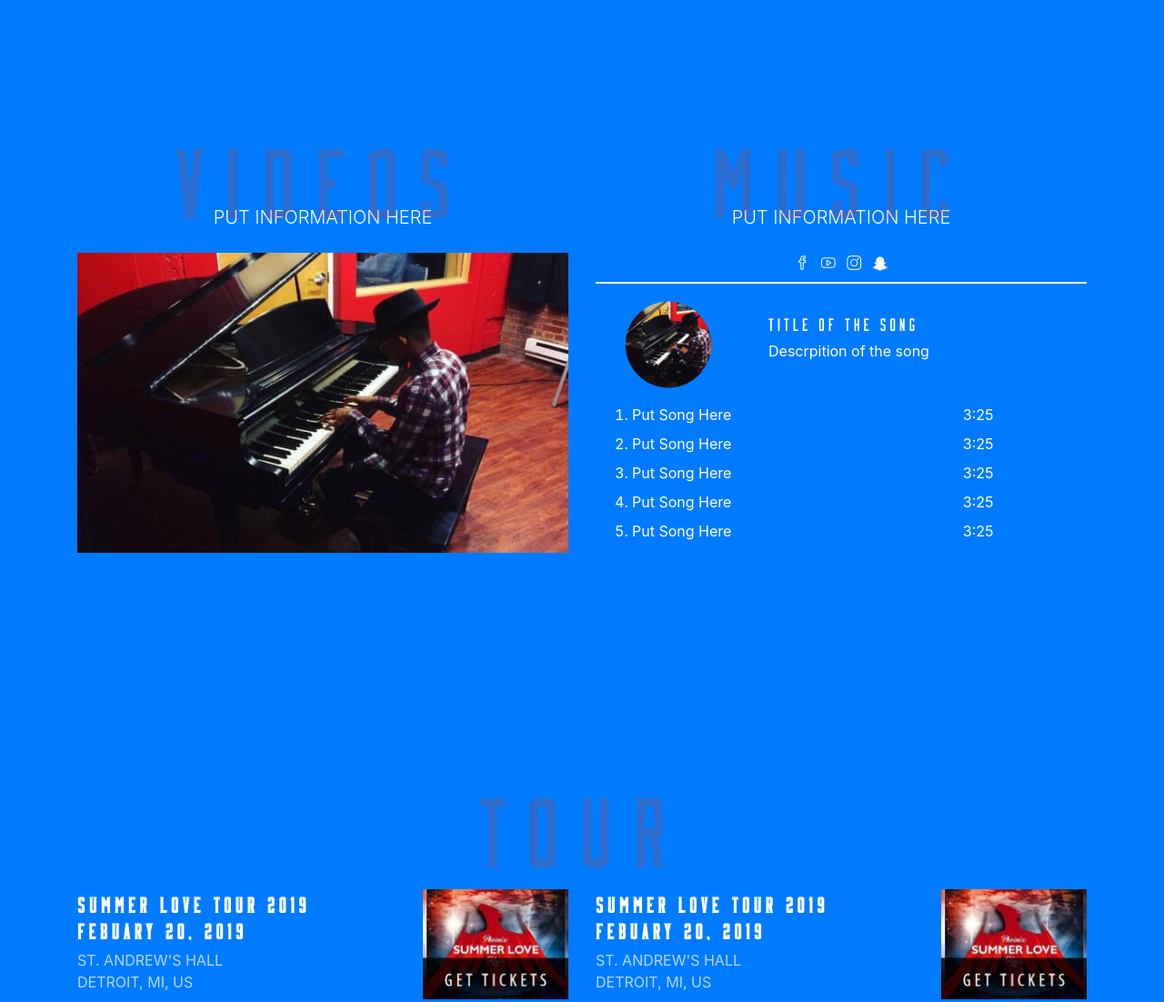
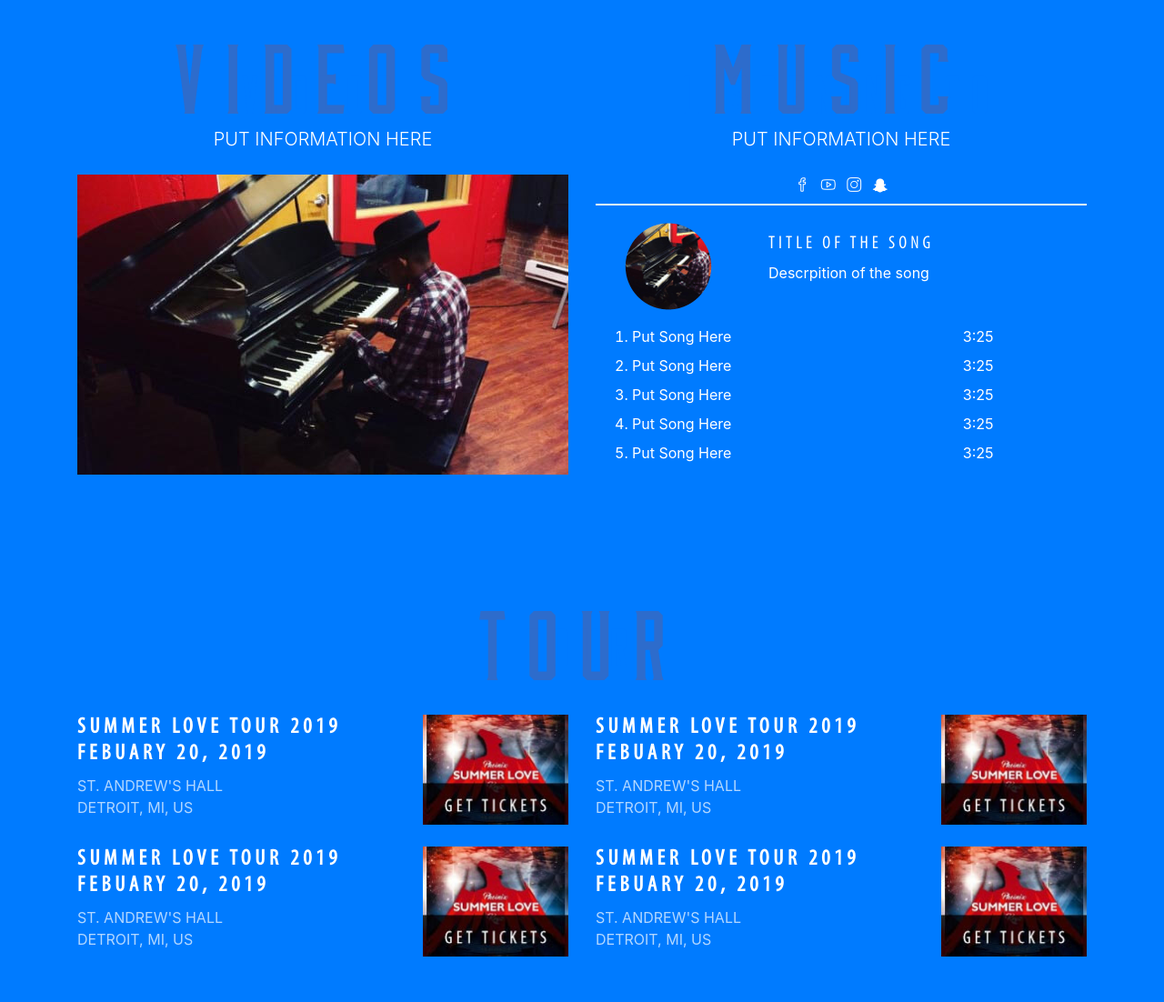
Before and after one commit to albertgarcia420/700brands-test-1, a website with bundled scripts: page index.html in a window 1280 px wide. Shown: the part 882-1984 px from the top of the page at 91% size. Built offline with nearby package versions, Linux system fonts and the light colour scheme.

Commit message:
Add files via upload

```diff
--- a/index.html
+++ b/index.html
@@ -89,12 +89,12 @@
   </header>
 
   <!-- About -->
-  <section class="content-section bg-primary" id="about">
+  <section class="content-section bg-primary py-0" id="about">
     <div class="container text-center">
       <div class="row">
         <div class="col-lg-6 mx-auto">
           <h2 class="transparent-text text-uppercase">Videos</h2>
-          <h2 class="text-primary text-uppercase">Videos</h2>
+          <h2 class="header-section text-primary text-uppercase">Videos</h2>
           <p class="lead mb-4 text-white text-uppercase">Put Information here
           </p>
           <img class="img-fluid img-reveal" src="img/video-placeholder.jpg" alt="">
@@ -102,7 +102,7 @@
 
         <div class="col-lg-6 mx-auto">
           <h2 class="transparent-text text-uppercase">Music</h2>
-          <h2 class="text-primary text-uppercase">Listening to</h2>
+          <h2 class="header-section text-primary text-uppercase">Listening to</h2>
           <p class="lead mb-4 text-white text-uppercase">Put Information here</p>
           <div class="streaming-icons mb-3">
             <ul class="list-inline mb-2">
@@ -134,7 +134,7 @@
                 <img class="img-reveal" src="img/track-img.png">
               </div>
               <div class="col-md-8 text-left my-auto">
-                <h5 class="text-uppercase">
+                <h5 class="myriad-font text-uppercase">
                   Title of the Song
                 </h5>
                 <p>
@@ -160,14 +160,14 @@
     <div class="container">
       <div class="content-section-heading">
         <h2 class="transparent-text-1 text-uppercase">Tour</h2>
-        <h2 class="text-primary mb-5 text-uppercase">Tour</h2>
+        <h2 class="header-section text-primary mb-5 text-uppercase">Tour</h2>
       </div>
       <div class="row">
         <div class="col-lg-6 col-md-6 mb-lg-0 text-left">
           <div class="ticket-item mb-4">
             <div class="row">
               <div class="col-md-8">
-                <h4 class="text-uppercase">
+                <h4 class="myriad-font text-uppercase">
                   <strong>Summer Love Tour 2019 <br>Febuary 20, 2019</strong>
                 </h4>
                 <p class="text-faded mb-0 text-uppercase">St. Andrew's Hall <br>Detroit, MI, US</p>
@@ -180,7 +180,7 @@
           <div class="ticket-item mb-4">
             <div class="row">
               <div class="col-md-8">
-                <h4 class="text-uppercase">
+                <h4 class="myriad-font text-uppercase">
                   <strong>Summer Love Tour 2019 <br>Febuary 20, 2019</strong>
                 </h4>
                 <p class="text-faded mb-0 text-uppercase">St. Andrew's Hall <br>Detroit, MI, US</p>
@@ -196,7 +196,7 @@
           <div class="ticket-item mb-4">
             <div class="row">
               <div class="col-md-8">
-                <h4 class="text-uppercase">
+                <h4 class="myriad-font text-uppercase">
                   <strong>Summer Love Tour 2019 <br>Febuary 20, 2019</strong>
                 </h4>
                 <p class="text-faded mb-0 text-uppercase">St. Andrew's Hall <br>Detroit, MI, US</p>
@@ -209,7 +209,7 @@
           <div class="ticket-item mb-4">
             <div class="row">
               <div class="col-md-8">
-                <h4 class="text-uppercase">
+                <h4 class="myriad-font text-uppercase">
                   <strong>Summer Love Tour 2019 <br>Febuary 20, 2019</strong>
                 </h4>
                 <p class="text-faded mb-0 text-uppercase">St. Andrew's Hall <br>Detroit, MI, US</p>
@@ -229,7 +229,7 @@
       <div class="row">
         <div class="col-lg-6 col-md-6 text-center my-auto">
           <h2 class="mx-auto mb-2 text-uppercase">New Merchandise</h2>
-          <h3 class="mx-auto mb-2 text-primary text-uppercase">Summer Love Tour</h3>
+          <h3 class="myriad-font mx-auto mb-2 text-primary text-uppercase">Summer Love Tour</h3>
           <p class="text-uppercase">Collection Available</p>
           <img class="img-fluid" src="img/shop-now.png" align="right">
         </div>
@@ -285,11 +285,11 @@
   <!-- Call to Action -->
   <section class="content-section cta bg-primary text-white">
     <div class="container text-center">
-      <h2 class="text-primary mb-3 text-uppercase"><i>Sign up for</i></h2>
+      <h2 class="text-primary mb-0 text-uppercase"><i>Sign up for</i></h2>
       <h2 class="mb-4 text-uppercase">Phoinix Keyz Updates</h2>
         <form action="#" method="Post">
           <input class="email-field text-uppercase" type="text" name="text" placeholder="Enter Your Email Here">
-          <button type="button" class="btn btn-default px-3 text-uppercase">Sign up Now</button>
+          <button type="button" class="btn btn-default px-5 text-uppercase">Sign up Now</button>
         </form>
       </div>
   </section>
```
